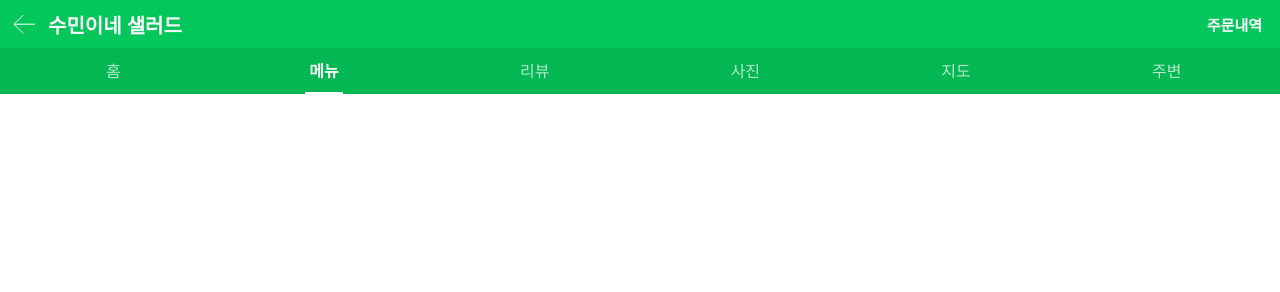
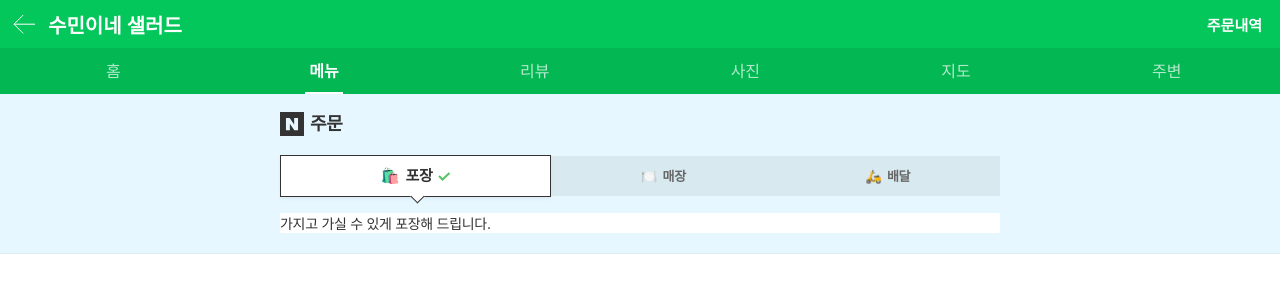
Before and after one commit to sumin-dev/html-naver-order, a plain HTML site: page docs/index.html in a window 1280 px wide. Drawn offline with Linux system fonts and the light colour scheme.

Commit message:
[feat] 메뉴페이지 주문 분류 영역 완성

```diff
--- a/assets/scss/abstracts/_variables_color.scss
+++ b/assets/scss/abstracts/_variables_color.scss
@@ -267,3 +267,6 @@ $booking-color-text133: #3787ff;
 $booking-color-link: #0068c3;
 $booking-color-link-visited: #99209b;
 $booking-color-bg2-rgb: rgba(255, 255, 255, 0);
+
+// custom color
+$point-color: #ff3d3b;
--- /dev/null
+++ b/assets/scss/components/_order_info_area.scss
@@ -0,0 +1,89 @@
+.order-info-area {
+  padding: 10px $m-padding 20px;
+  border-bottom: 1px solid rgba(0, 0, 0, 0.04);
+  background-color: $booking-color-bg155;
+
+  .info-main-title {
+    line-height: 39px;
+  }
+
+  .title {
+    display: flex;
+    align-items: center;
+    font-size: 18px;
+    font-weight: 700;
+    letter-spacing: -0.3px;
+    color: $booking-color-text6;
+    .ico-n-logo {
+      margin-right: 6px;
+      width: 24px;
+      height: 24px;
+    }
+  }
+}
+
+.tab-switch-box {
+  display: flex;
+  align-items: center;
+  margin-top: 12px;
+  .tab-switch {
+    flex: 1;
+    background-color: $booking-color-bg158;
+    line-height: 40px;
+    font-size: 13px;
+    font-weight: 700;
+    color: #666;
+    letter-spacing: -0.3px;
+    text-align: center;
+
+    &.is-active {
+      position: relative;
+      flex-grow: 1.2;
+      border: 1px solid $booking-color-border145;
+      background-color: $booking-color-bg157;
+      font-size: 15px;
+      color: $booking-color-text126;
+      box-shadow: 0 2px 3px 0 rgba(0, 0, 0, 0.05);
+      &::after {
+        content: '';
+        position: absolute;
+        bottom: -9px;
+        left: 50%;
+        width: 10px;
+        height: 10px;
+        border: 1px solid;
+        border-width: 0 1px 1px 0;
+        background-color: $booking-color-bg157;
+        transform: rotate(45deg) translateX(-50%);
+      }
+
+      .ico-check {
+        display: inline-block;
+        margin-left: 4px;
+        vertical-align: middle;
+      }
+    }
+  }
+
+  .ico-check {
+    display: none;
+  }
+}
+
+.info-main-notice {
+  display: flex;
+  align-items: center;
+  margin-top: 16px;
+  border-radius: 2px;
+  background-color: #fff;
+  font-size: 14px;
+  letter-spacing: -0.3px;
+  color: #333;
+  &.alert {
+    color: $point-color;
+    font-weight: 700;
+  }
+  .ico-clock {
+    margin-right: 6px;
+  }
+}
--- /dev/null
+++ b/assets/scss/pages/_order_page.scss
@@ -0,0 +1,8 @@
+.container {
+  padding-top: $place-header-height + $place-tab-height;
+}
+
+.common-inner {
+  margin: 0 auto;
+  max-width: 720px;
+}
--- a/assets/scss/styles.scss
+++ b/assets/scss/styles.scss
@@ -4,5 +4,8 @@
 @import './base/reset';
 @import './base/preset';
 
+@import './components/header_area';
+@import './components/order_info_area';
 @import './components/order_type';
-@import './components/header_area';
+
+@import './pages/order_page';
--- a/docs/index.html
+++ b/docs/index.html
@@ -44,6 +44,72 @@
         </div>
       </header>
       <!-- // 고정헤더영역 -->
+
+      <!-- 주문정보영역 -->
+      <div class="order-info-area">
+        <div class="common-inner">
+          <div class="info-main-title">
+            <div class="title">
+              <svg viewBox="0 0 18 18" class="ico-n-logo">
+                <path
+                  fill-rule="evenodd"
+                  fill="currentColor"
+                  d="M18 0v18H0V0h18zM7.255 4.582H4.473v9.054h2.915V8.79l3.357 4.846h2.782V4.582h-2.915v4.846L7.255 4.582z"
+                ></path>
+              </svg>
+              주문
+            </div>
+          </div>
+
+          <!-- 주문분류 -->
+          <div class="tab-switch-box" role="tablist">
+            <a href="#" class="tab-switch is-active" role="tab"
+              >🛍️&nbsp;&nbsp;포장<img
+                src="../assets/images/ico-check.svg"
+                alt=""
+                class="ico-check"
+                aria-hidden="true"
+            /></a>
+            <a href="#" class="tab-switch" role="tab"
+              >🍽️&nbsp;&nbsp;매장<img
+                src="../assets/images/ico-check.svg"
+                alt=""
+                class="ico-check"
+                aria-hidden="true"
+            /></a>
+            <a href="#" class="tab-switch" role="tab"
+              >🛵&nbsp;&nbsp;배달<img
+                src="../assets/images/ico-check.svg"
+                alt=""
+                class="ico-check"
+                aria-hidden="true"
+            /></a>
+          </div>
+
+          <div class="info-main-notice">
+            가지고 가실 수 있게 포장해 드립니다.
+          </div>
+
+          <div class="info-main-notice alert hidden">
+            <svg
+              aria-hidden="true"
+              class="ico-clock"
+              viewBox="0 0 13 13"
+              width="13"
+              height="13"
+              fill="none"
+              xmlns="http://www.w3.org/2000/svg"
+            >
+              <path
+                fill="currentColor"
+                d="M6.5 0a6.5 6.5 0 110 13 6.5 6.5 0 010-13zm0 1a5.5 5.5 0 100 11 5.5 5.5 0 000-11zm.492 1.137v4.157l2.792 2.674-.692.722-3.1-2.97V2.137h1z"
+              ></path>
+            </svg>
+            지금은 주문을 받을 수 없습니다.
+          </div>
+        </div>
+      </div>
+      <!-- // 주문정보영역 -->
     </div>
 
     <div class="dimmed-layer hidden"></div>
```
Also changed, not shown: assets/css/styles.css.
